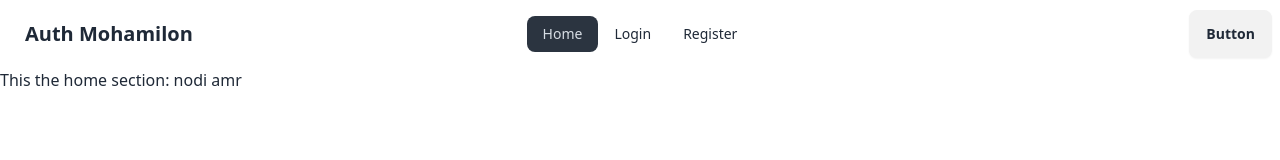
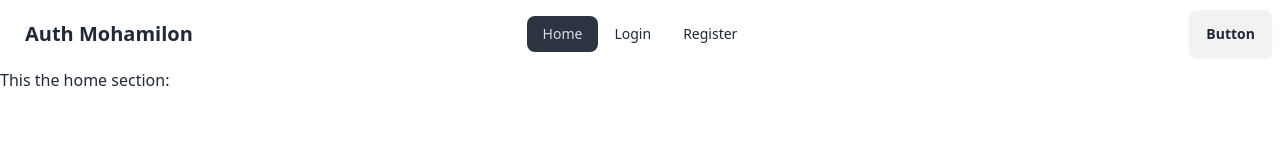
Before and after one commit to arifulislamk/auth-mohamilon, a React (Vite) app: page / in a window 1280 px wide. Shown: the top 160 px of the page. Built offline with nearby package versions, Linux system fonts and the light colour scheme.

Commit message:
use context for login and register

```diff
--- a/src/components/Home.jsx
+++ b/src/components/Home.jsx
@@ -1,14 +1,8 @@
-import { useContext } from "react";
-import { AuthContext } from "../providers/AuthProvider";
-
 const Home = () => {
-
-    const authinfo = useContext(AuthContext)
-    console.log(authinfo)
 
     return (
         <div>
-            <h2>This the home section: {authinfo.name}</h2>
+            <h2>This the home section:</h2>
 
         </div>
     );
--- a/src/components/Login.jsx
+++ b/src/components/Login.jsx
@@ -1,12 +1,24 @@
+import { useContext } from "react";
 import { Link } from "react-router-dom";
+import { AuthContext } from "../providers/AuthProvider";
 
 const Login = () => {
 
+    const { signInUser } = useContext(AuthContext);
+
     const handleLogin = e => {
-        e.preventDefault() ;
-        const email = e.target.email.value ;
-        const password = e.target.password.value ;
-        console.log(email,password)
+        e.preventDefault();
+        const email = e.target.email.value;
+        const password = e.target.password.value;
+        console.log(email, password);
+
+        signInUser(email, password)
+            .then(result => {
+                console.log(result.user)
+            })
+            .catch(error => {
+                console.error(error)
+            })
     }
     return (
         <div className="hero min-h-screen bg-base-200">
@@ -36,7 +48,7 @@
                             <button className="btn btn-primary">Login</button>
                         </div>
                         <p>Are you New? Please<Link to="/register">
-                        <button className="btn btn-link">Register</button></Link></p>
+                            <button className="btn btn-link">Register</button></Link></p>
                     </form>
                 </div>
             </div>
--- a/src/components/Register.jsx
+++ b/src/components/Register.jsx
@@ -1,13 +1,26 @@
+import { useContext } from "react";
 import { Link } from "react-router-dom";
+import { AuthContext } from "../providers/AuthProvider";
 
 const Register = () => {
 
+    const { createUser } = useContext(AuthContext);
+
     const handleRegister = e => {
-        e.preventDefault() ;
-        const name = e.target.name.value ;
-        const email = e.target.email.value ;
-        const password = e.target.password.value ;
-        console.log(name,email,password)
+
+        e.preventDefault();
+        const name = e.target.name.value;
+        const email = e.target.email.value;
+        const password = e.target.password.value;
+        console.log(name, email, password);
+
+        createUser(email, password)
+            .then(result => {
+                console.log(result.user)
+            })
+            .catch(error => {
+                console.log(error)
+            })
     }
     return (
         <div className="hero min-h-screen bg-base-200">
--- a/src/providers/AuthProvider.jsx
+++ b/src/providers/AuthProvider.jsx
@@ -1,13 +1,24 @@
-import { createContext } from "react";
+import { createContext, useState } from "react";
 import PropTypes from "prop-types";
+import { createUserWithEmailAndPassword, signInWithEmailAndPassword } from "firebase/auth";
+import auth from "../firebase/firebase.config";
 
 export const AuthContext = createContext(null);
 
+
+
 const AuthProvider = ({ children }) => {
+    const [user, setusers] = useState(null);
 
-    const authinfo = {
-        name: 'nodi amr'
+    const createUser = (email,password) => {
+        return createUserWithEmailAndPassword(auth,email,password)
     }
+
+    const signInUser = (email,password) => {
+        return signInWithEmailAndPassword(auth,email,password)
+    }
+
+    const authinfo = {user, createUser, signInUser}
 
     return (
         <AuthContext.Provider value={authinfo}>
```
Lines whose indentation alone changed are shown as unchanged.
